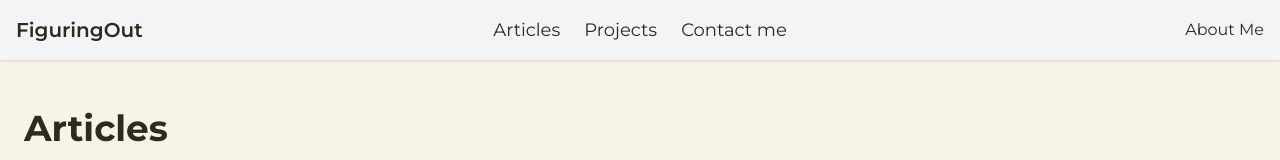
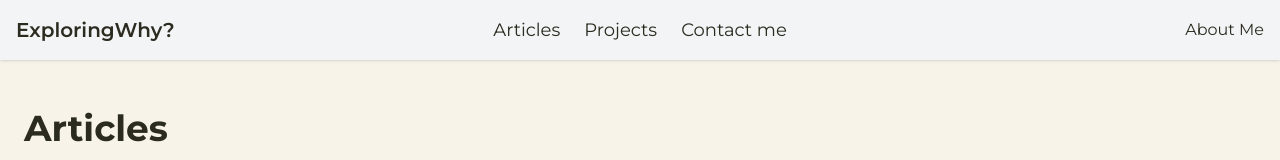
Before and after one commit to SatyagopalK/satyagopalk, a React (Vite) app: page /research in a window 1280 px wide. Shown: the top 160 px of the page. Built offline with nearby package versions, Linux system fonts and the light colour scheme; the HTML template or start-up script is replaced by a standard one.

Commit message:
Update Header.jsx

```diff
--- a/src/components/Hero/Header.jsx
+++ b/src/components/Hero/Header.jsx
@@ -10,7 +10,7 @@ export default function Header() {
 
                 {/* LEFT: LOGO */}
                 <div className="text-xl font-semibold z-10">
-                    FiguringOut
+                    ExploringWhy?
                 </div>
 
                 {/* CENTER: ARTICLES → CONTACT (DESKTOP ONLY) */}
```
